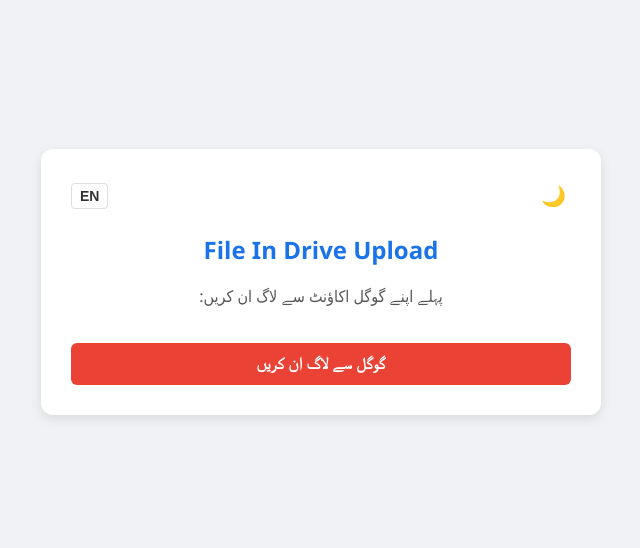
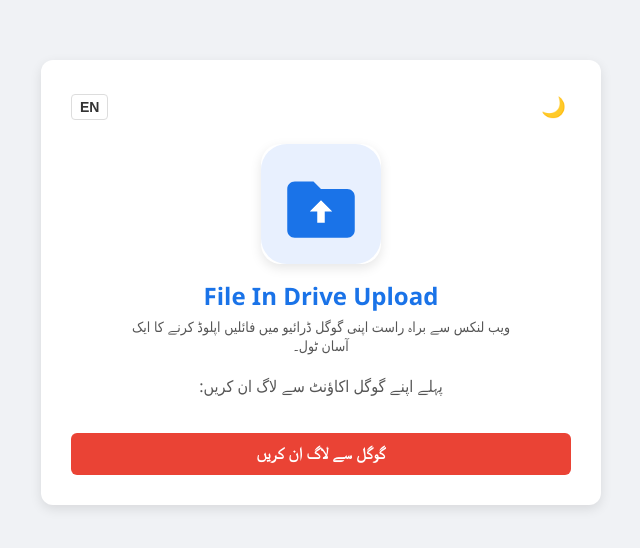
Before and after one commit to mzonevision/File-In-Drive-Upload, a website: page public/index.html in a window 1280 px wide. Shown: the part 118-666 px from the top of the page, without its empty margins (319-959 px from the left). Drawn offline with Linux system fonts and the light colour scheme; no server answers.

Commit message:
feat: add logo and app description to landing page
- Added logo.svg for branding
- Included descriptive text to improve UX
- Updated i18n strings to support the new description

```diff
--- a/public/index.html
+++ b/public/index.html
@@ -73,7 +73,11 @@
             <button class="theme-toggle" onclick="window.toggleTheme()" aria-label="Toggle theme">🌙</button>
             <button class="lang-toggle" onclick="window.toggleLanguage()" id="langBtn">EN</button>
         </div>
-        <h2 id="t-appTitle">File In Drive Upload</h2>
+        <div style="text-align: center; margin-bottom: 20px;">
+            <img src="/logo.svg" alt="Logo" style="width: 120px; height: 120px; display: block; margin: 0 auto 15px; border-radius: 20px; box-shadow: 0 4px 12px rgba(0,0,0,0.1);">
+            <h2 id="t-appTitle" style="margin: 0; padding-bottom: 5px;">File In Drive Upload</h2>
+            <p id="t-appDesc" style="color: var(--label-color); margin: 0; font-size: 14px; max-width: 400px; margin-left: auto; margin-right: auto;"></p>
+        </div>
 
         <!-- Login Section -->
         <div id="login-section" style="text-align: center;">
@@ -149,6 +153,7 @@
         const i18n = {
             en: {
                 appTitle: "File In Drive Upload",
+                appDesc: "A simple tool to easily upload files directly from web URLs to your Google Drive.",
                 loginText: "Please log in with your Google account first:",
                 loginBtn: "Login with Google",
                 loggedInMsg: "✔ You are logged in!",
@@ -190,6 +195,7 @@
             },
             ur: {
                 appTitle: "File In Drive Upload",
+                appDesc: "ویب لنکس سے براہ راست اپنی گوگل ڈرائیو میں فائلیں اپلوڈ کرنے کا ایک آسان ٹول۔",
                 loginText: "پہلے اپنے گوگل اکاؤنٹ سے لاگ ان کریں:",
                 loginBtn: "گوگل سے لاگ ان کریں",
                 loggedInMsg: "✔ آپ لاگ ان ہو چکے ہیں!",
@@ -250,7 +256,7 @@
             document.getElementById('langBtn').innerText = currentLang === 'ur' ? 'EN' : 'اردو';
 
             const staticElements = [
-                'appTitle', 'loginText', 'loginBtn', 'loggedInMsg',
+                'appTitle', 'appDesc', 'loginText', 'loginBtn', 'loggedInMsg',
                 'tabSingle', 'tabMulti', 'lblFileUrl', 'lblFileUrls',
                 'btnCheck', 'lblFileName', 'lblFolder', 'optRoot',
                 'optNewFolder', 'btnCreateFolder', 'lblExtractZip', 'btnUpload',
```
Also changed, not shown: public/logo.svg (added).
